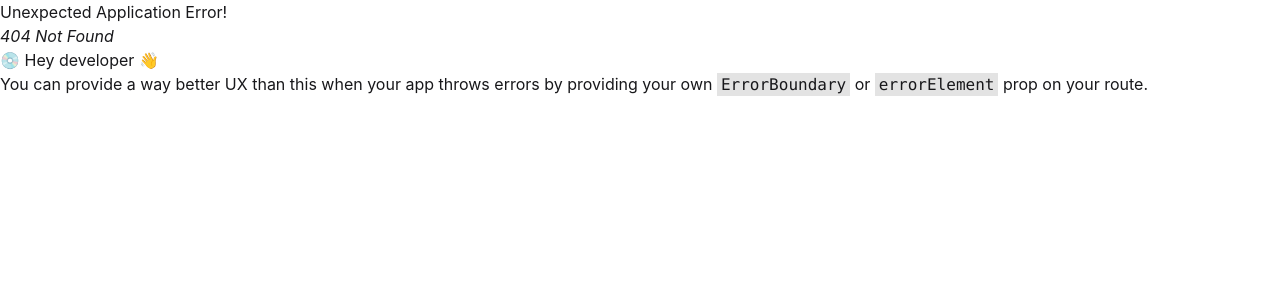
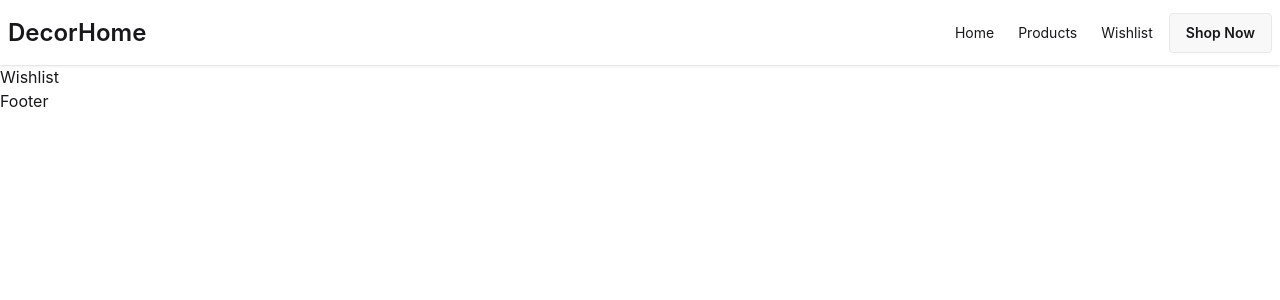
Before and after one commit to abd-005/DecorHome, a React (Vite) app: page /wishlist in a window 1280 px wide. Before the commit this address had no page. Shown: the top 300 px of the page. Built offline with nearby package versions, Linux system fonts and the light colour scheme.

Commit message:
Navbar added

```diff
--- a/src/Components/Navbar.jsx
+++ b/src/Components/Navbar.jsx
@@ -1,10 +1,38 @@
 import React from 'react';
+import { NavLink } from 'react-router';
 
 const Navbar = () => {
     return (
-        <div>
-            Navbar
-        </div>
+        <div className="navbar bg-base-100 shadow-sm">
+  <div className="navbar-start">
+    <div className="dropdown">
+      <div tabIndex={0} role="button" className="btn btn-ghost lg:hidden">
+        <svg xmlns="http://www.w3.org/2000/svg" className="h-5 w-5" fill="none" viewBox="0 0 24 24" stroke="currentColor"> <path strokeLinecap="round" strokeLinejoin="round" strokeWidth="2" d="M4 6h16M4 12h8m-8 6h16" /> </svg>
+      </div>
+      <ul
+        tabIndex={0}
+        className="menu menu-sm dropdown-content bg-base-100 rounded-box z-1 mt-3 w-52 p-2 shadow">
+        <li><NavLink to='/'>Home</NavLink></li>
+        <li><NavLink to='/products'>Products</NavLink></li>
+        <li><NavLink to='/wishlist'>Wishlist</NavLink></li>
+      </ul>
+    </div>
+    <a className="text-2xl font-semibold">DecorHome</a>
+  </div>
+  <div className="navbar-center ">
+
+  </div>
+  <div className="navbar-end">
+    <ul className="menu menu-horizontal px-1 hidden lg:flex">
+        <li><NavLink to='/'>Home</NavLink></li>
+        <li><NavLink to='/products'>Products</NavLink></li>
+        <li><NavLink to='/wishlist'>Wishlist</NavLink></li>
+    </ul>
+    <NavLink className="btn">
+        Shop Now
+        </NavLink>
+  </div>
+</div>
     );
 };
 
--- /dev/null
+++ b/src/Pages/ErrorPage.jsx
@@ -0,0 +1,11 @@
+import React from 'react';
+import { useRouteError } from 'react-router';
+
+const ErrorPage = () => {
+    const error = useRouteError();
+
+  return <div>{error.message}</div>;
+
+};
+
+export default ErrorPage;
--- a/src/Pages/Home.jsx
+++ b/src/Pages/Home.jsx
@@ -1,8 +1,9 @@
 import React from 'react';
 
 const Home = () => {
+    // console.log(odfgoipkdmfdg)
     return (
-        <div>
+        <div >
             Home
         </div>
     );
--- /dev/null
+++ b/src/Pages/Wishlist.jsx
@@ -0,0 +1,11 @@
+import React from 'react';
+
+const Wishlist = () => {
+    return (
+        <div>
+            Wishlist
+        </div>
+    );
+};
+
+export default Wishlist;
--- a/src/Routes/Routes.jsx
+++ b/src/Routes/Routes.jsx
@@ -3,11 +3,14 @@
 import Products from "../Pages/Products";
 import Home from "../Pages/Home";
 import MainLayout from "../Layouts/MainLayout";
+import ErrorPage from "../Pages/ErrorPage";
+import Wishlist from "../Pages/Wishlist";
 
 export const router = createBrowserRouter([
   {
     path: "/",
     element: <MainLayout />,
+    errorElement : <ErrorPage />,
     children : [
         {
         //   path: "/", // one way
@@ -17,7 +20,16 @@
         {
           path: '/products',
           element: <Products></Products>
+        },
+        {
+          path: '/wishlist',
+          element: <Wishlist></Wishlist>
         }
     ]
   },
+//   {
+//     //old way | work for undefined path
+//     path:'*',
+//     element: <ErrorPage/>
+//   }
 ]);
```
